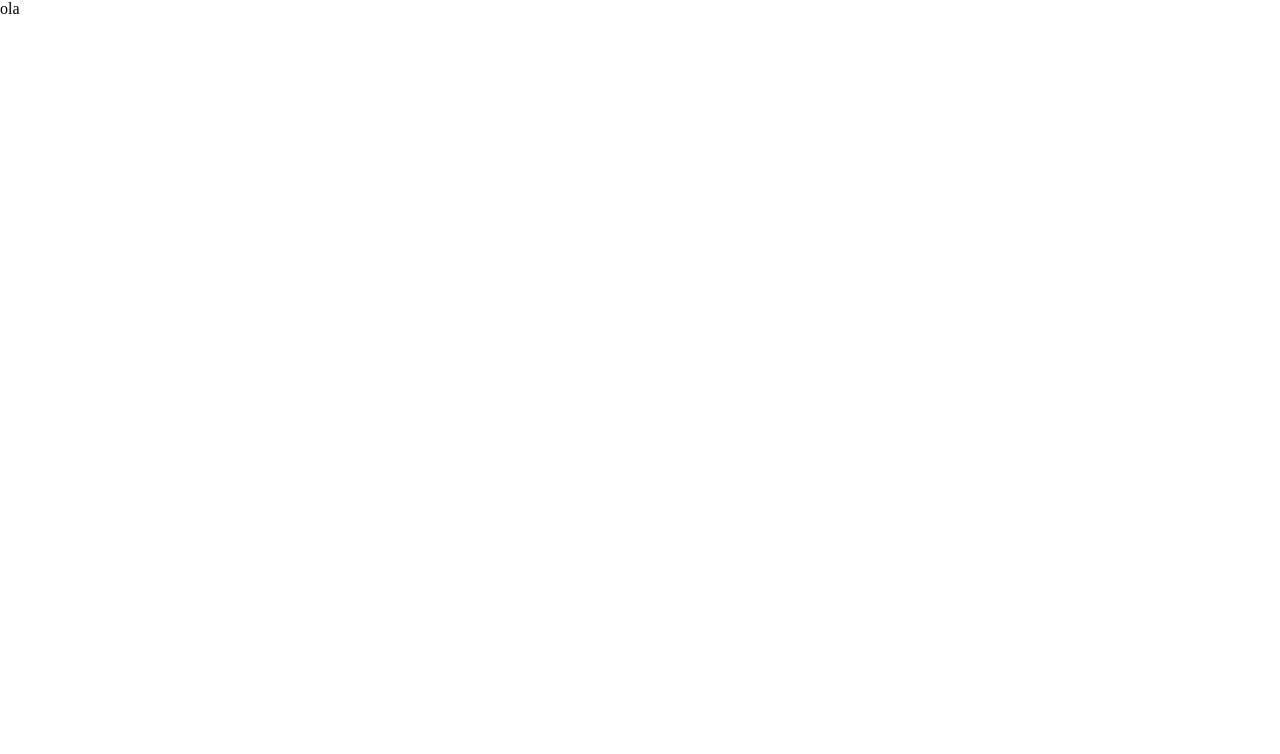
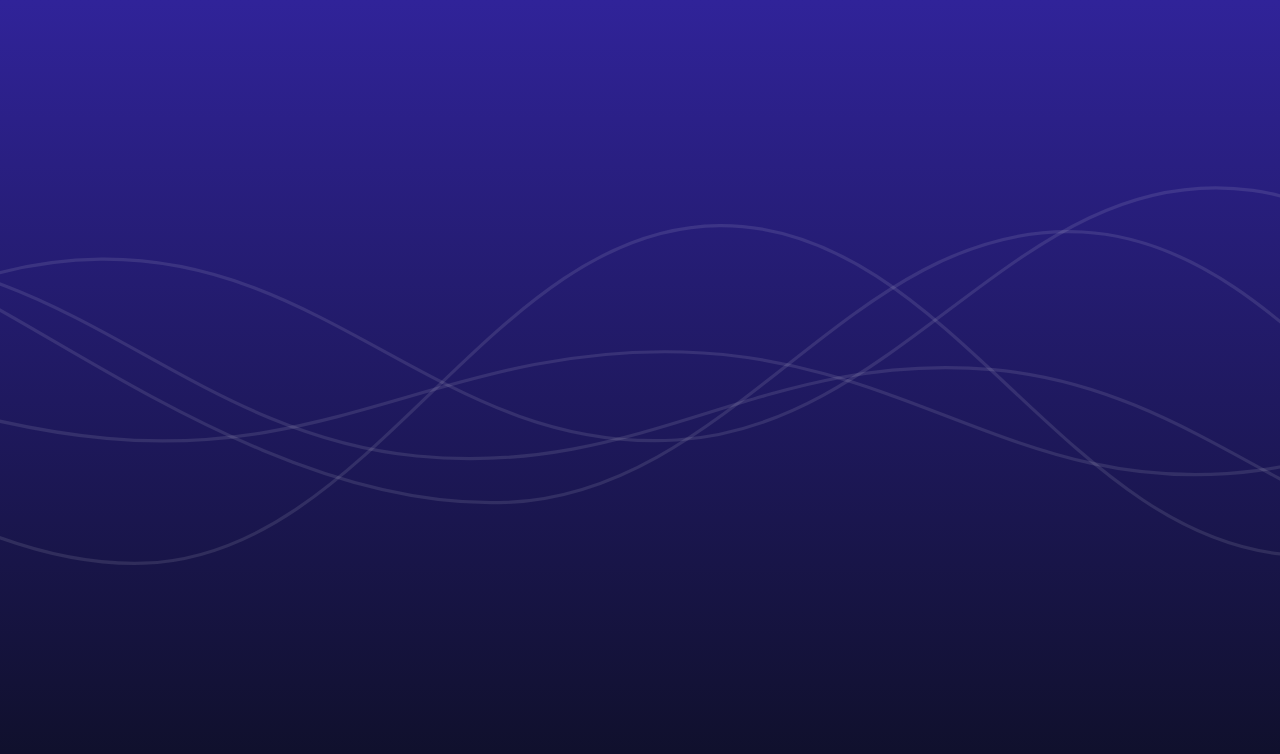
Before and after one commit to darcanj0/steam-project-react, a React (Vite) app: page / in a window 1280 px wide. Shown: the top 754 px of the page. Built offline with nearby package versions, Linux system fonts and the light colour scheme.

Commit message:
style: light and dark default box + default box in home

```diff
--- /dev/null
+++ b/src/components/DefaultBox/index.tsx
@@ -0,0 +1,11 @@
+import * as S from "./styles";
+
+interface DefaultBoxProps {
+  light: boolean;
+}
+
+const DefaultBox = (props: DefaultBoxProps) => {
+  return <S.DefaultBox light={props.light}></S.DefaultBox>;
+};
+
+export default DefaultBox;
--- /dev/null
+++ b/src/components/DefaultBox/styles.ts
@@ -0,0 +1,13 @@
+import styled, { css } from "styled-components";
+
+export const DefaultBox = styled.section`
+  ${({ theme }) => css`
+    background-color: ${theme.colors.primaryColor};
+    background-image: ${(props) =>
+      props.light ? theme.constants.bg1Light : theme.constants.bg1Dark};
+  `}
+  min-height: 100vh;
+  width: 100%;
+  background-repeat: no-repeat;
+  background-size: cover;
+`;
--- a/src/pages/Home/index.tsx
+++ b/src/pages/Home/index.tsx
@@ -1,5 +1,7 @@
+import DefaultBox from "../../components/DefaultBox";
+
 const Home = (props: any) => {
-  return <div className="Home">ola</div>;
+  return <DefaultBox light={false}></DefaultBox>;
 };
 
 export default Home;
--- a/src/styles/mixins.ts
+++ b/src/styles/mixins.ts
@@ -9,17 +9,6 @@ const headingStyle = (dark = false) => css`
 
 const overlay = () => css`
   background: rgba(0, 0, 0, 0.6);
-`;
-
-const primaryBackgroundBox = (light = false) => css`
-  min-height: 100vh;
-  width: 100%;
-  background-color: ${colors.primaryColor};
-
-  background-image: ${light ? constants.bg1Light : constants.bg1Dark};
-
-  background-repeat: no-repeat;
-  background-size: cover;
 `;
 
 const secondaryBackgroundBox = (light = false) => css`
@@ -45,7 +34,6 @@ const contentBox = (darkTextColor = false) => css`
 export const mixins = {
   headingStyle,
   overlay,
-  primaryBackgroundBox,
   secondaryBackgroundBox,
   contentBox,
 };
```
